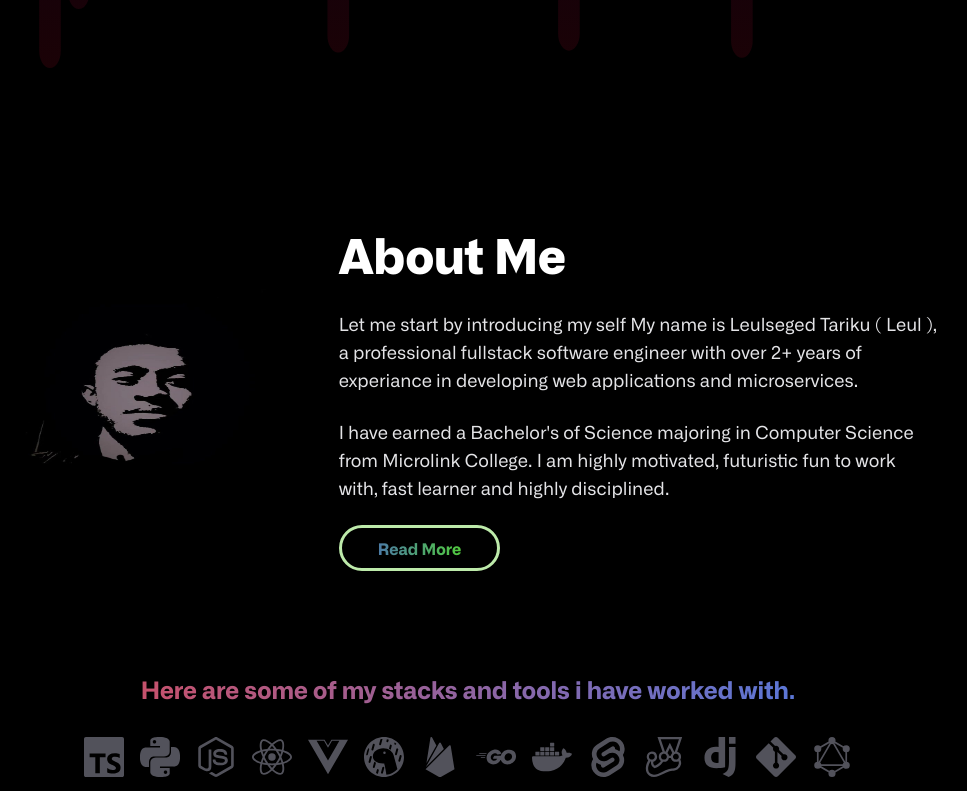
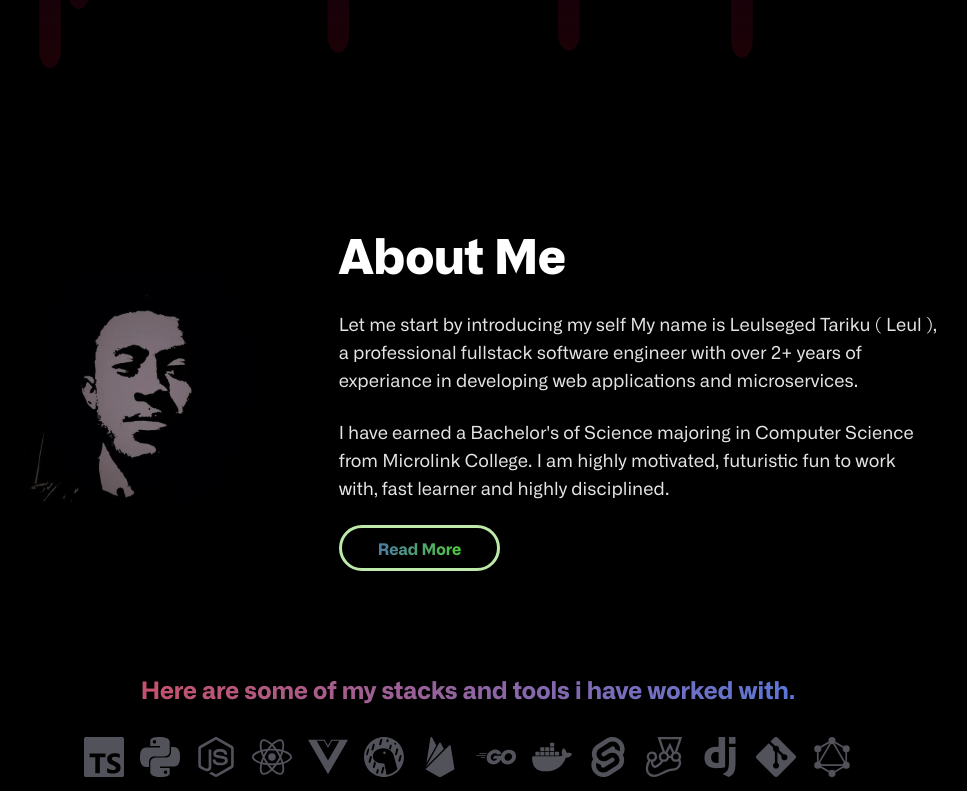
Before and after one commit to LeulAria/Portfolio, a Next.js app: page / in a window 1280 px wide. Shown: the part 632-1423 px from the top of the page, without its empty margins (172-1139 px from the left). Built offline with nearby package versions, Linux system fonts and the light colour scheme.

Commit message:
fix image ratio

```diff
--- a/components/home/About.tsx
+++ b/components/home/About.tsx
@@ -13,7 +13,7 @@ const About = () => {
                   src="/img/me.jpeg"
                   alt="my picture"
                   width={250}
-                  height={250}
+                  height={400}
                 />
               </div>
             </div>
```
